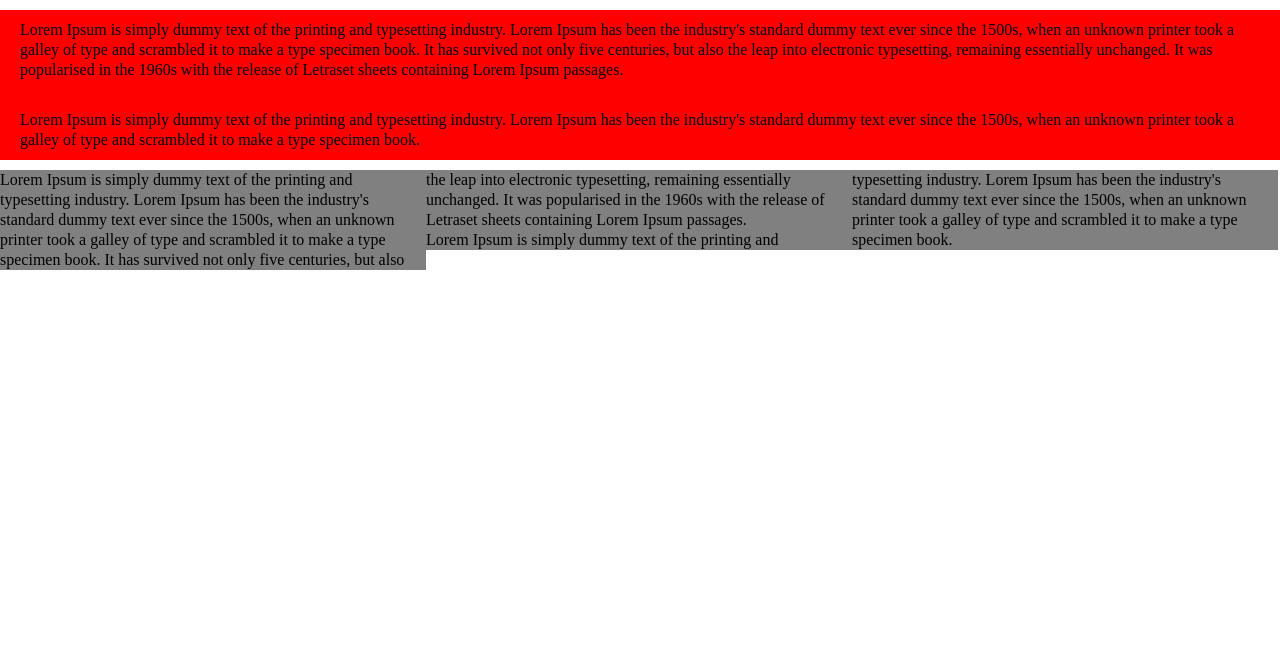
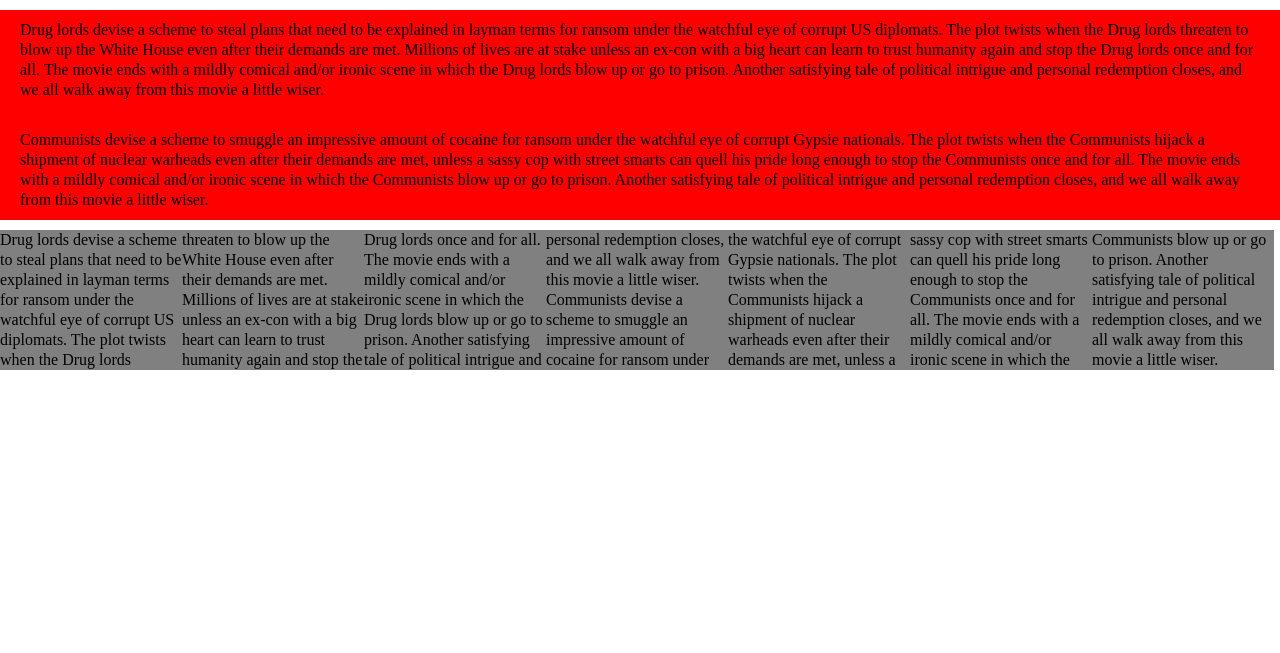
Before and after one commit to twmulloy/colonel_mustard, a plain HTML site: page index.html in a window 1280 px wide. Drawn offline with nearby package versions, Linux system fonts and the light colour scheme.

Commit message:
better lorem to verify copy

```diff
--- a/index.html
+++ b/index.html
@@ -8,19 +8,19 @@
 
 
 <div>
- <p>Lorem Ipsum is simply dummy text of the printing and typesetting industry. Lorem Ipsum has been the industry's standard dummy text ever since the 1500s, when an unknown printer took a galley of type and scrambled it to make a type specimen book. It has survived not only five centuries, but also the leap into electronic typesetting, remaining essentially unchanged. It was popularised in the 1960s with the release of Letraset sheets containing Lorem Ipsum passages.</p>
- <p>Lorem Ipsum is simply dummy text of the printing and typesetting industry. Lorem Ipsum has been the industry's standard dummy text ever since the 1500s, when an unknown printer took a galley of type and scrambled it to make a type specimen book.</p>
+<p>Drug lords devise a scheme to steal plans that need to be explained in layman terms for ransom under the watchful eye of corrupt US diplomats.  The plot twists when the Drug lords threaten to blow up the White House even after their demands are met.  Millions of lives are at stake unless an ex-con with a big heart can learn to trust humanity again and stop the Drug lords once and for all.  The movie ends with a mildly comical and/or ironic scene in which the Drug lords blow up or go to prison.  Another satisfying tale of political intrigue and personal redemption closes, and we all walk away from this movie a little wiser.</p>
+<p>Communists devise a scheme to smuggle an impressive amount of cocaine for ransom under the watchful eye of corrupt Gypsie nationals.  The plot twists when the Communists hijack a shipment of nuclear warheads even after their demands are met, unless a sassy cop with street smarts can quell his pride long enough to stop the Communists once and for all.  The movie ends with a mildly comical and/or ironic scene in which the Communists blow up or go to prison.  Another satisfying tale of political intrigue and personal redemption closes, and we all walk away from this movie a little wiser.</p>
 </div>
 
 <div class='text'>
- <p>Lorem Ipsum is simply dummy text of the printing and typesetting industry. Lorem Ipsum has been the industry's standard dummy text ever since the 1500s, when an unknown printer took a galley of type and scrambled it to make a type specimen book. It has survived not only five centuries, but also the leap into electronic typesetting, remaining essentially unchanged. It was popularised in the 1960s with the release of Letraset sheets containing Lorem Ipsum passages.</p>
- <p>Lorem Ipsum is simply dummy text of the printing and typesetting industry. Lorem Ipsum has been the industry's standard dummy text ever since the 1500s, when an unknown printer took a galley of type and scrambled it to make a type specimen book.</p>
+<p>Drug lords devise a scheme to steal plans that need to be explained in layman terms for ransom under the watchful eye of corrupt US diplomats.  The plot twists when the Drug lords threaten to blow up the White House even after their demands are met.  Millions of lives are at stake unless an ex-con with a big heart can learn to trust humanity again and stop the Drug lords once and for all.  The movie ends with a mildly comical and/or ironic scene in which the Drug lords blow up or go to prison.  Another satisfying tale of political intrigue and personal redemption closes, and we all walk away from this movie a little wiser.</p>
+<p>Communists devise a scheme to smuggle an impressive amount of cocaine for ransom under the watchful eye of corrupt Gypsie nationals.  The plot twists when the Communists hijack a shipment of nuclear warheads even after their demands are met, unless a sassy cop with street smarts can quell his pride long enough to stop the Communists once and for all.  The movie ends with a mildly comical and/or ironic scene in which the Communists blow up or go to prison.  Another satisfying tale of political intrigue and personal redemption closes, and we all walk away from this movie a little wiser.</p>
 </div>
 
 <script src='~.js'></script>
 <script>
 $(function(){
-  $('.text').ಠ_ಠ(3, {
+  $('.text').ಠ_ಠ(7, {
 
   });
 });
```
